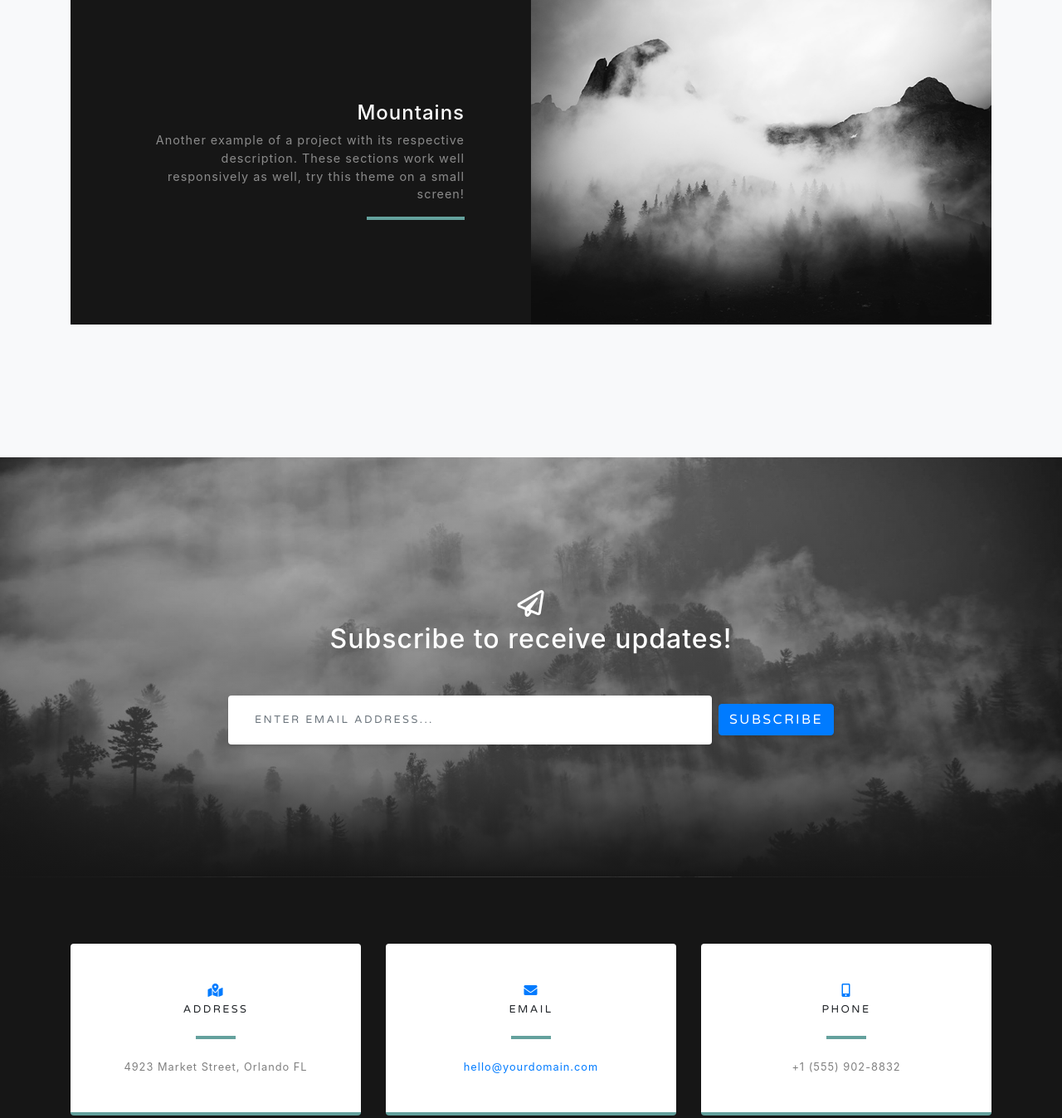
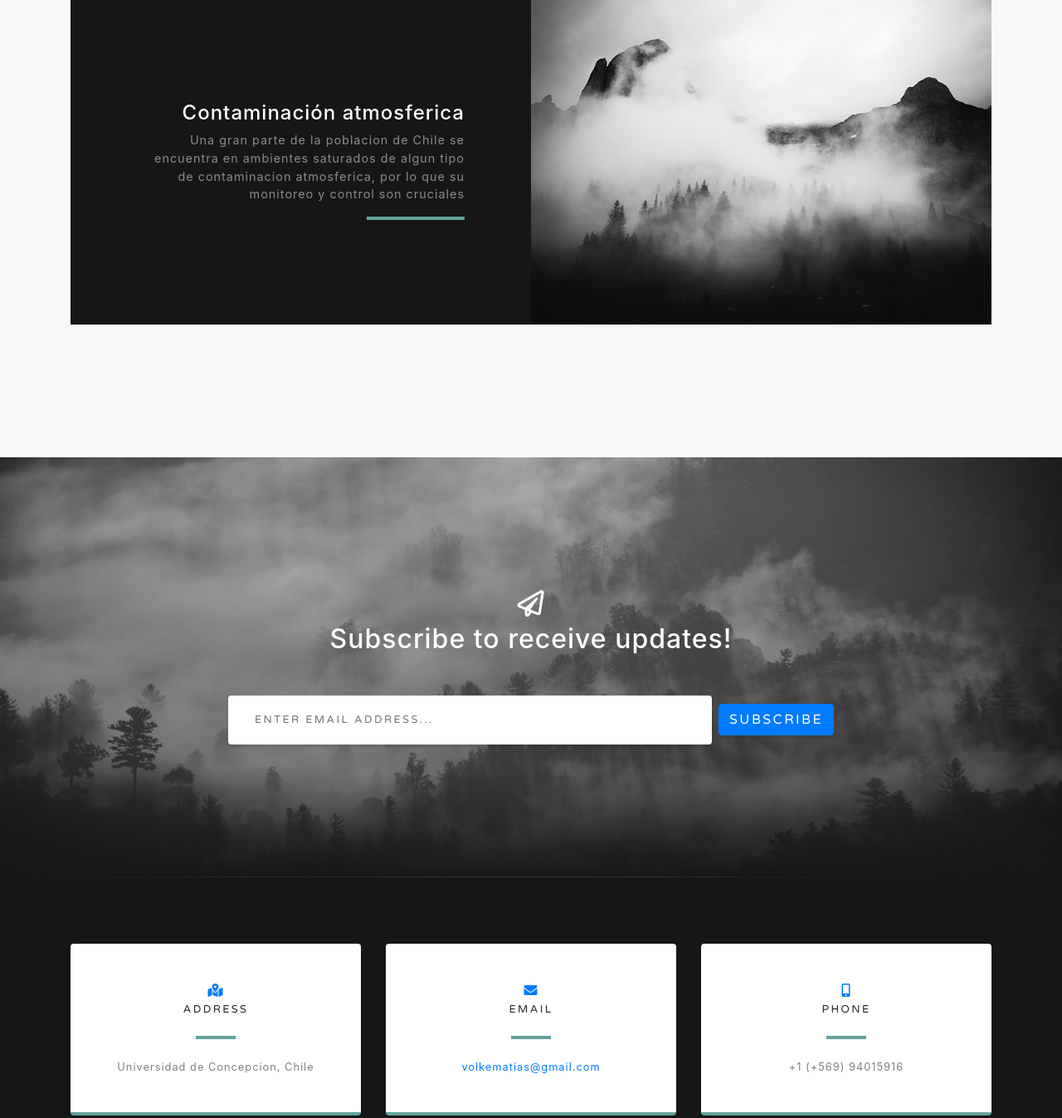
Before and after one commit to matias-volke/gris3, a website with bundled scripts: page index.html in a window 1280 px wide. Shown: the part 2560-3907 px from the top of the page at 83% size. Built offline with nearby package versions, Linux system fonts and the light colour scheme.

Commit message:
Update index.html

```diff
--- a/index.html
+++ b/index.html
@@ -100,8 +100,8 @@
           <div class="bg-black text-center h-100 project">
             <div class="d-flex h-100">
               <div class="project-text w-100 my-auto text-center text-lg-left">
-                <h4 class="text-white">Misty</h4>
-                <p class="mb-0 text-white-50">An example of where you can put an image of a project, or anything else, along with a description.</p>
+                <h4 class="text-white">Energia</h4>
+                <p class="mb-0 text-white-50">Chile requiere cada vez mayor suministro de eneregia para sus procesos productivos. Orientar el desarrollo hacia una matriz energetica sustentable y amigable con el ambiente nos habre las puertas hacia un mejor futuro </p>
                 <hr class="d-none d-lg-block mb-0 ml-0">
               </div>
             </div>
@@ -118,8 +118,8 @@
           <div class="bg-black text-center h-100 project">
             <div class="d-flex h-100">
               <div class="project-text w-100 my-auto text-center text-lg-right">
-                <h4 class="text-white">Mountains</h4>
-                <p class="mb-0 text-white-50">Another example of a project with its respective description. These sections work well responsively as well, try this theme on a small screen!</p>
+                <h4 class="text-white">Contaminación atmosferica</h4>
+                <p class="mb-0 text-white-50">Una gran parte de la poblacion de Chile se encuentra en ambientes saturados de algun tipo de contaminacion atmosferica, por lo que su monitoreo y control son cruciales</p>
                 <hr class="d-none d-lg-block mb-0 mr-0">
               </div>
             </div>
@@ -161,7 +161,7 @@
               <i class="fas fa-map-marked-alt text-primary mb-2"></i>
               <h4 class="text-uppercase m-0">Address</h4>
               <hr class="my-4">
-              <div class="small text-black-50">4923 Market Street, Orlando FL</div>
+              <div class="small text-black-50">Universidad de Concepcion, Chile</div>
             </div>
           </div>
         </div>
@@ -173,7 +173,7 @@
               <h4 class="text-uppercase m-0">Email</h4>
               <hr class="my-4">
               <div class="small text-black-50">
-                <a href="#">hello@yourdomain.com</a>
+                <a href="#">volkematias@gmail.com</a>
               </div>
             </div>
           </div>
@@ -185,7 +185,7 @@
               <i class="fas fa-mobile-alt text-primary mb-2"></i>
               <h4 class="text-uppercase m-0">Phone</h4>
               <hr class="my-4">
-              <div class="small text-black-50">+1 (555) 902-8832</div>
+              <div class="small text-black-50">+1 (+569) 94015916</div>
             </div>
           </div>
         </div>
```
